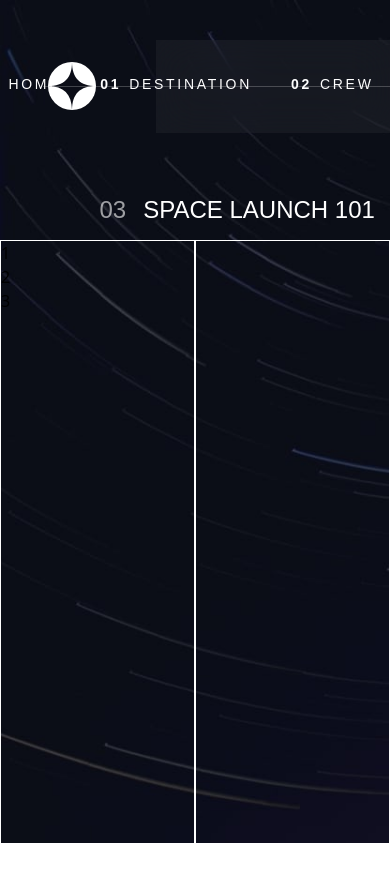
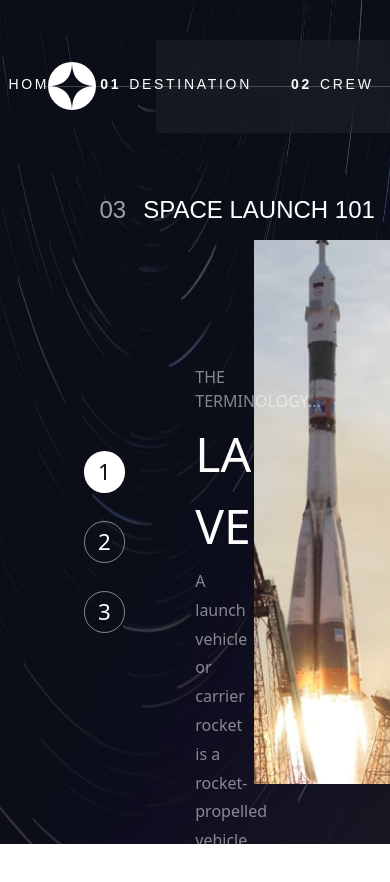
Before and after one commit to heckspoiler/space-travel, a Next.js app: page /Technology in a window 390 px wide. Shown: the top 882 px of the page. Before the commit the page ends 844 px from the top, so only its background shows below. Built offline with nearby package versions, Linux system fonts and the light colour scheme.

Commit message:
all sections more or less finished, now responsiveness

```diff
--- a/pages/Technology.js
+++ b/pages/Technology.js
@@ -3,30 +3,41 @@ import { useState } from "react";
 import Header from "../components/Header";
 import MainSectionContainer from "../components/mainSectionContainer";
 
-const technolgies = [
+const technologies = [
   {
     subtitle: "the terminology...",
     title: "Launch Vehicle",
+    image: "assets/technology/image-launch-vehicle-portrait.jpg",
     description:
       "A launch vehicle or carrier rocket is a rocket-propelled vehicle used to carry a payload from Earth's surface to space, usually to Earth orbit or beyond. A launch system includes the launch vehicle, launch pad, vehicle assembly and fuelling systems, range safety, and other related infrastructure.",
   },
 
   {
     subtitle: "the terminology...",
-    name: "spacereport",
+    title: "spacereport",
+    image: "assets/technology/image-spaceport-portrait.jpg",
     description:
       "A spaceport or cosmodrome is a site for launching (or receiving) spacecraft, by analogy to the seaport for ships or airport for aircraft. Based in the famous Cape Canaveral, our spaceport is ideally situated to take advantage of the Earth’s rotation for launch.",
   },
 
   {
     subtitle: "the terminology...",
-    name: "space capsule",
+    title: "space capsule",
+    image: "assets/technology/image-space-capsule-portrait.jpg",
     description:
       "A space capsule is an often-crewed spacecraft that uses a blunt-body reentry capsule to reenter the Earth's atmosphere without wings. Our capsule is where you'll spend your time during the flight. It includes a space gym, cinema, and plenty of other activities to keep you entertained.",
   },
 ];
 
 function Technology() {
+  const [selectedTechnology, setSelectedTechnology] = useState(technologies[0]);
+  const [selectedIndex, setSelectedIndex] = useState(0);
+
+  const handleTechnologyClick = (technology, index) => {
+    setSelectedTechnology(technology);
+    setSelectedIndex(index);
+  };
+
   return (
     <div className={style.container}>
       <Header />
@@ -34,17 +45,30 @@ function Technology() {
         <h2 className={style.sectionTitle}>Space Launch 101</h2>
         <section className={style.sectionLeft}>
           <ul className={style.list}>
-            <li className={style.listelement}>1</li>
-            <li className={style.listelement}>2</li>
-            <li className={style.listelement}>3</li>
+            {technologies.map((technology, index) => (
+              <li
+                key={technology.title}
+                className={`${style.listelement} ${
+                  index === selectedIndex ? style.listelementActive : ""
+                }`}
+                onClick={() => handleTechnologyClick(technology, index)}
+              >
+                {index + 1}
+              </li>
+            ))}
           </ul>
           <section className={style.subsectionLeft}>
-            <h4 className={style.subtitleLeft}></h4>
-            <h3 className={style.titleMain}></h3>
-            <p className={style.paragraph}></p>
+            <h4 className={style.subtitleLeft}>
+              {selectedTechnology.subtitle}
+            </h4>
+            <h3 className={style.titleMain}>{selectedTechnology.title}</h3>
+            <p className={style.paragraph}>{selectedTechnology.description}</p>
           </section>
         </section>
-        <section className={style.sectionRight}></section>
+        <section
+          className={style.sectionRight}
+          style={{ backgroundImage: `url(${selectedTechnology.image})` }}
+        ></section>
       </MainSectionContainer>
     </div>
   );
--- a/styles/Technology.module.css
+++ b/styles/Technology.module.css
@@ -2,7 +2,7 @@
       height: 100vh;
       width: 100vw;
       background-image: url("../public/assets/technology/background-technology-desktop.jpg");
-      background-size: cover;
+      background-size: 110% 110%;
       background-repeat: no-repeat;
 
 }
@@ -26,8 +26,87 @@
       opacity: 0.6;
 }
 
-.sectionLeft,
+
+
+.sectionLeft {
+      display: flex;
+      flex-direction: row;
+      width: 65%;
+      padding: 0 calc(4rem + 5vw);
+      gap: 40px;
+}
+
 .sectionRight {
+      width: 45%;
+      height: 90%;
+      background-size: cover;
+      background-repeat: no-repeat;
+      background-position: center;
+}
+
+.sectionRight img {
+      scale: 1.3;
+}
+
+.list {
+
+      height: 100%;
+      display: flex;
+      flex-direction: column;
+      justify-content: center;
+      align-items: center;
+      gap: 28px;
+}
+
+.listelement {
+      border: 1px solid rgba(255, 255, 255, 0.5);
+      font-size: 1.4rem;
+      color: white;
+      height: calc(2rem + 2.5vw);
+      width: calc(2rem + 2.5vw);
+      border-radius: 50%;
+      display: flex;
+      justify-content: center;
+      align-items: center;
+}
+
+.listelement:hover {
+      cursor: pointer;
+}
+
+.listelementActive {
+      background-color: white;
+      color: #0B0D17;
+}
+
+.subsectionLeft {
       width: 100%;
-      border: 1px solid white;
+      display: flex;
+      justify-content: center;
+      flex-direction: column;
+      padding-left: 30px;
+      gap: 5px;
+      padding-top: 40px;
 }
+
+.subtitleLeft {
+      color: white;
+      opacity: 0.5;
+      text-transform: uppercase;
+
+}
+
+.titleMain {
+      font-size: 3rem;
+      color: white;
+      text-transform: uppercase;
+}
+
+.paragraph {
+      color: white;
+      opacity: 0.5;
+      line-height: 1.8;
+      width: 92%;
+      height: 12rem;
+
+}
```
Also changed, not shown: 1 other file (tests, documents, lock files or other folders).
